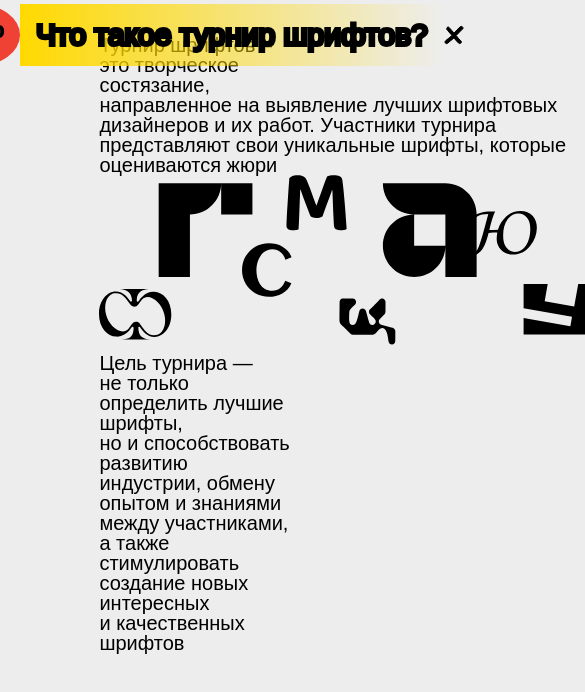
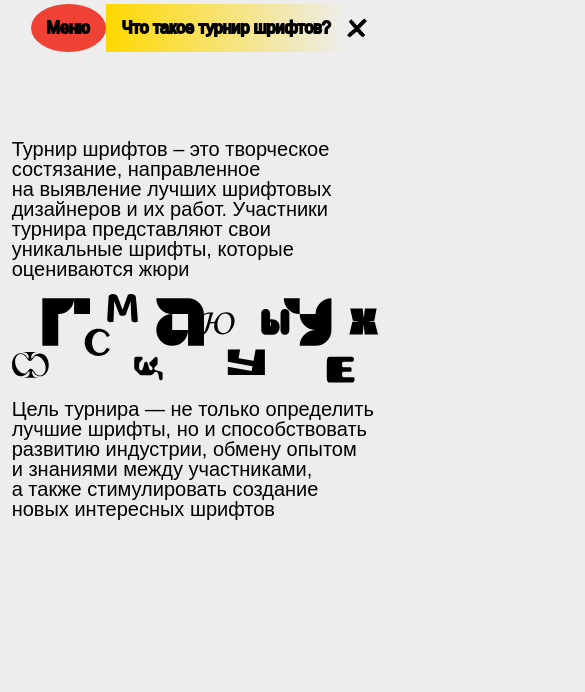
Before and after one commit to fedorovvdmitry/font-buttle-site, a plain HTML site: page about.html in a window 390 px wide. Shown: the top 692 px of the page, 585 px wide, since content can reach past the window. Drawn offline with Linux system fonts and the light colour scheme.

Commit message:
UPD responsive

```diff
--- a/about.html
+++ b/about.html
@@ -24,10 +24,10 @@
         </div>
     </header>
     <div class="content">
-        <p>Турнир шрифтов – это творческое состязание, направленное на выявление лучших шрифтовых дизайнеров и их работ. Участники турнира представляют свои уникальные шрифты, которые оцениваются жюри</p>
+        <p>Турнир шрифтов – это творческое состязание, направленное на выявление лучших шрифтовых дизайнеров и их работ. Участники турнира представляют свои уникальные шрифты, которые оцениваются жюри</p>
         <div class="line_figure"></div>
-        <img src="images/letters.svg" alt="">
-        <p>Цель турнира — не только определить лучшие шрифты, но и способствовать развитию индустрии, обмену опытом и знаниями между участниками, а также стимулировать создание новых интересных и качественных шрифтов</p>
+        <div class="aboutImg"></div>
+        <p>Цель турнира — не только определить лучшие шрифты, но и способствовать развитию индустрии, обмену опытом и знаниями между участниками, а также стимулировать создание новых интересных шрифтов</p>
     </div>
     <div class="menu_popup" id="menuPopup">
         <a class="menu_popup_item" href="about.html">Что такое турнир шрифтов?</a>
--- a/stylesheets/main.css
+++ b/stylesheets/main.css
@@ -168,6 +168,15 @@ p {
     font-size: 20px;
 }
 
+.aboutImg {
+    width: 100%;
+    height: 200px;
+    background-image: url(../images/letters.svg);
+    background-size: 100%;
+    background-repeat: no-repeat;
+    background-position: center;
+}
+
 form {
     padding: 8vw 25% 0 25%;
 }
--- a/stylesheets/responsive.css
+++ b/stylesheets/responsive.css
@@ -22,8 +22,48 @@
     }
 
     .menu {
-        font-size: 20px;
+        font-size: 16px;
         -webkit-text-stroke: 2px black;
         text-stroke: 2px black;
     }
+
+    .cover_index {
+        height: 100vh;
+        padding-top: 0;
+    }
+
+    .big_text {
+        font-size: 20vw;
+        -webkit-text-stroke: 8px black;
+        text-stroke: 8px black;
+    }
+
+    .menu_popup {
+
+    }
+
+    .menu_popup_item {
+        font-size: 20px;
+    }
+
+    .menu_popup_item:hover {
+        -webkit-text-stroke: 2px black;
+        text-stroke: 2px black;
+    }
+
+    .about {
+        font-size: 16px;
+        -webkit-text-stroke: 2px black;
+        text-stroke: 2px black;
+    }
+
+    .content {
+        margin-top: 16vh;
+        padding: 0 2vw 0 2vw;
+    }
+
+    .aboutImg {
+        height: 120px;
+
+    }
 }
```
